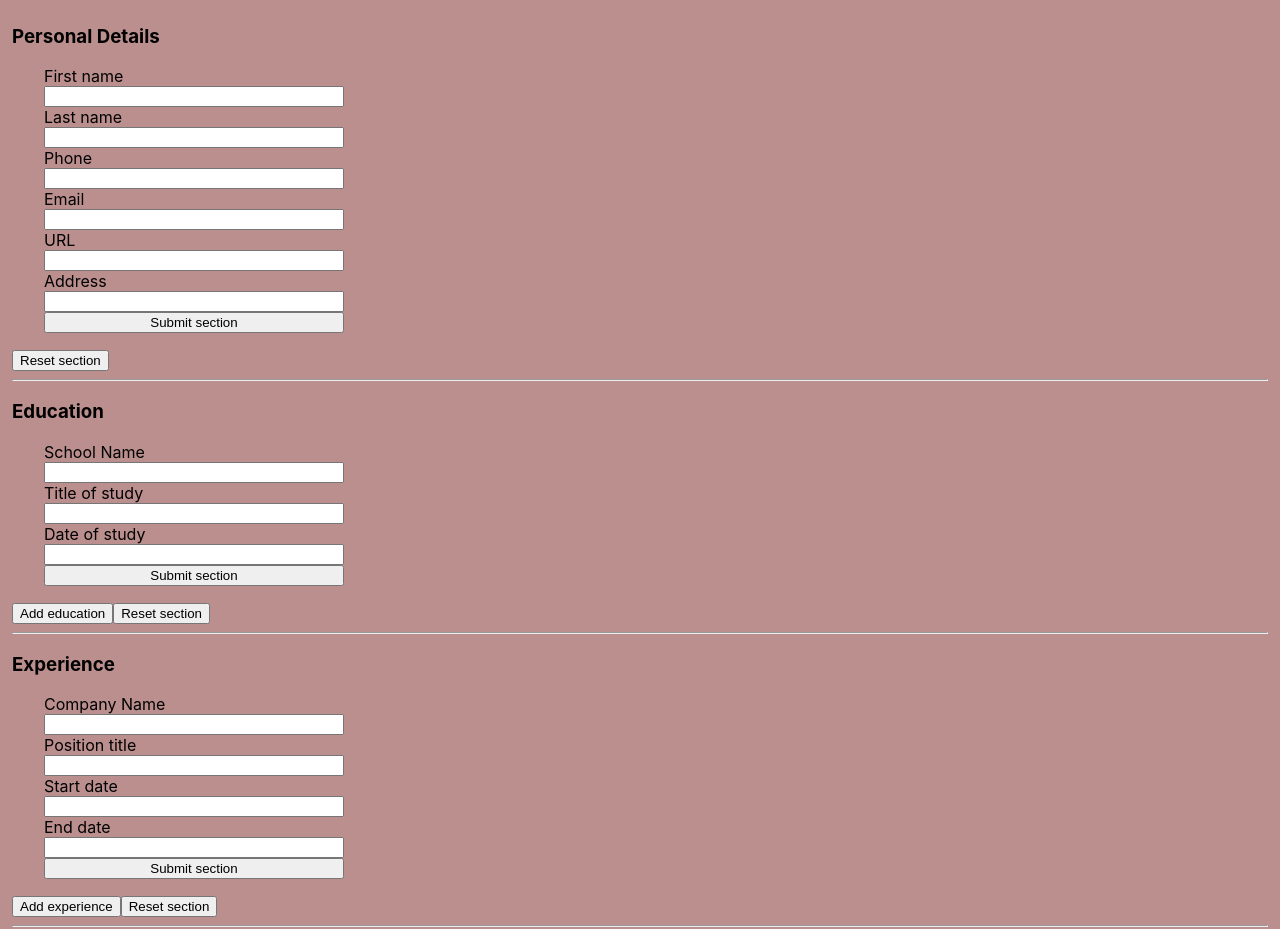
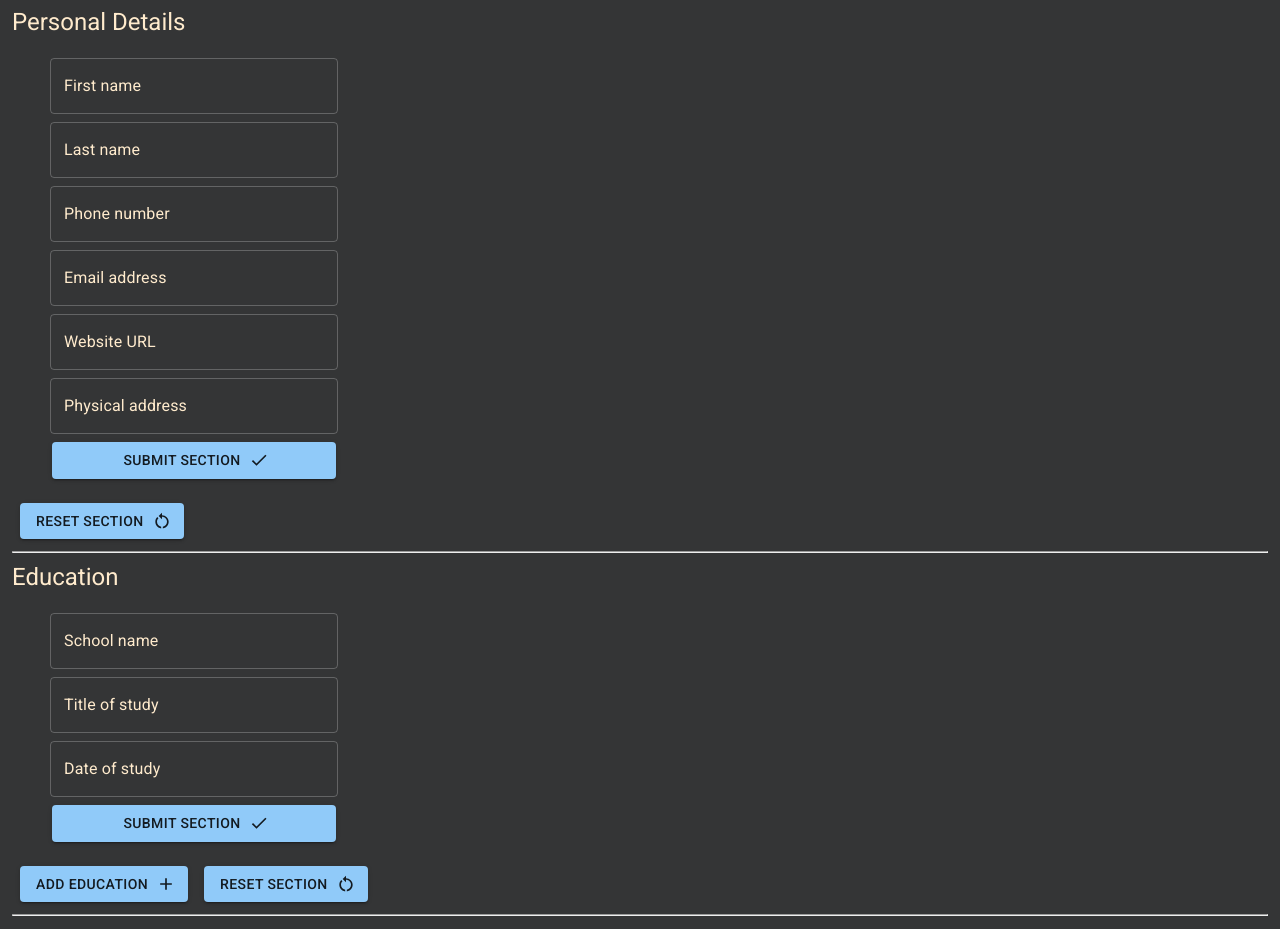
Before and after one commit to kiizerd/cv_project, a React (Create React App) app: page / in a window 1280 px wide. Shown: the top 929 px of the page. Built offline with nearby package versions, Linux system fonts and the light colour scheme.

Commit message:
Add Material UI component library.

```diff
--- a/package.json
+++ b/package.json
@@ -3,6 +3,11 @@
   "version": "0.1.0",
   "private": true,
   "dependencies": {
+    "@emotion/react": "^11.9.0",
+    "@emotion/styled": "^11.8.1",
+    "@fontsource/roboto": "^4.5.5",
+    "@mui/icons-material": "^5.6.2",
+    "@mui/material": "^5.6.3",
     "@testing-library/jest-dom": "^5.16.4",
     "@testing-library/react": "^13.1.1",
     "@testing-library/user-event": "^13.5.0",
--- a/public/index.html
+++ b/public/index.html
@@ -26,6 +26,7 @@
       Learn how to configure a non-root public URL by running `npm run build`.
     -->
     <title>CV Builder</title>
+    <link rel="stylesheet" href="https://fonts.googleapis.com/css?family=Roboto:300,400,500,700&display=swap"/>
   </head>
   <body>
     <noscript>You need to enable JavaScript to run this app.</noscript>
--- a/src/App.js
+++ b/src/App.js
@@ -2,6 +2,42 @@ import PersonalInfo from './components/PersonalInfo';
 import EducationExperience from './components/EducationExperience';
 import PracticalExperience from './components/PracticalExperience';
 import React from 'react'
+import Button from '@mui/material/Button';
+import { ThemeProvider, createTheme } from '@mui/material/styles';
+import { red, amber } from '@mui/material/colors';
+
+const theme = createTheme({
+  palette: {
+    mode: 'dark'
+  },
+  typography: {
+    h5: {
+      color: 'blanchedalmond'
+    },
+    body1: {
+      color: 'blanchedalmond'
+    },
+    button: {
+      color: 'blanchedalmond'
+    },
+  },
+  components: {
+    MuiTextField: {
+      styleOverrides: {
+        root: {
+          margin: '4px 6px'
+        },
+      },
+    },
+    MuiButton: {
+      styleOverrides: {
+        root: {
+          margin: '4px 8px'
+        }
+      }
+    }
+  }
+});
 
 class App extends React.Component {
   constructor(props) {
@@ -96,8 +132,8 @@ class App extends React.Component {
   }
 
   handleSectionReset(sectionKey, inputNames) {
-    const confirmation = window.confirm(`This will reset all data in the ${sectionKey} section. Confirm?`)
-    if (!confirmation) return;
+    // const confirmation = window.confirm(`This will reset all data in the ${sectionKey} section. Confirm?`)
+    // if (!confirmation) return;
     const updatedData = {};
     const updatedSections = {};
     if (sectionKey === 'personal') {
@@ -126,7 +162,7 @@ class App extends React.Component {
   render() {
     const { sections, data } = this.state;
     return (
-      <main>
+      <ThemeProvider theme={theme}>
         <PersonalInfo
           sectionSet={sections.personal}
           handleChange={this.handleInputChange}
@@ -150,6 +186,7 @@ class App extends React.Component {
         <PracticalExperience
           sectionSet={sections.practical}
           addSubSection={this.addSubSection}
+          removeSubSection={this.removeSubSection}
           handleChange={this.handleInputChange}
           handleSubmit={this.handleSubmitSection}
           editSection={this.handleEditSection}
@@ -158,8 +195,8 @@ class App extends React.Component {
         />
 
         <hr/>
-        <button onClick={this.handleFullReset}>Reset all</button>
-      </main>
+        <Button onClick={this.handleFullReset}>Reset all</Button>
+      </ThemeProvider>
     );
   }
 };
--- a/src/components/EducationExperience.js
+++ b/src/components/EducationExperience.js
@@ -1,4 +1,6 @@
 import React from 'react';
+import { Button, Typography, TextField } from '@mui/material';
+import { Check, Close, Edit, Add, RestartAlt } from '@mui/icons-material';
 
 class EducationExperience extends React.Component {
   sectionData(index) {
@@ -16,21 +18,31 @@ class EducationExperience extends React.Component {
 
     return (
       <div key={`education-section-${index}`}>
-        <p id={`school-name-${index}`}>{schoolName}</p>
-        <p id={`title-of-study-${index}`}>{titleOfStudy}</p>
-        <p id={`date-of-study-${index}`}>{dateOfStudy}</p>
+        <Typography variant="body1" id={`school-name-${index}`}>
+          {schoolName}
+        </Typography>
+        <Typography variant="body1" id={`title-of-study-${index}`}>
+          {titleOfStudy}
+        </Typography>
+        <Typography variant="body1" id={`date-of-study-${index}`}>
+          {dateOfStudy}
+        </Typography>
 
-        <button
+        <Button
+          variant="contained"
+          endIcon={<Edit />}
           onClick={(e) => { editSection('education', index) }}
         >
           Edit section
-        </button>
+        </Button>
 
-        <button
+        <Button
+          variant="contained"
+          endIcon={<Close />}
           onClick={(e) => { removeSubSection('education', index) }}
         >
           Remove section
-        </button>
+        </Button>
 
         <hr className="subsection-divider" />
       </div>
@@ -47,34 +59,36 @@ class EducationExperience extends React.Component {
         key={`education-section-${index}`}
         className="EducationExperience"
       >
-        <label htmlFor={`school-name-${index}`}>School Name</label>
-        <input
+        <TextField
+          id={`school-name-${index}`}
+          label="School name"
+          variant="outlined"
+          name={`school-name-${index}`}
           onChange={handleChange}
-          type="text"
-          name={`school-name-${index}`}
-          id={`school-name-${index}`}
           value={schoolName ? schoolName: ''}
         />
 
-        <label htmlFor={`title-of-study-${index}`}>Title of study</label>
-        <input
+        <TextField
+          id={`title-of-study-${index}`}
+          label="Title of study"
+          variant="outlined"
+          name={`title-of-study-${index}`}
           onChange={handleChange}
-          type="text"
-          name={`title-of-study-${index}`}
-          id={`title-of-study-${index}`}
           value={titleOfStudy ? titleOfStudy : ''}
         />
 
-        <label htmlFor={`date-of-study-${index}`}>Date of study</label>
-        <input
+        <TextField
+          id={`date-of-study-${index}`}
+          label="Date of study"
+          variant="outlined"
+          name={`date-of-study-${index}`}
           onChange={handleChange}
-          type="text"
-          name={`date-of-study-${index}`}
-          id={`date-of-study-${index}`}
           value={dateOfStudy ? dateOfStudy : ''}
         />
 
-        <button type="submit">Submit section</button>
+        <Button type="submit" variant="contained" endIcon={<Check />}>
+          Submit section
+        </Button>
       </form>
     );
   };
@@ -85,22 +99,25 @@ class EducationExperience extends React.Component {
 
     return (
       <section className="education-section">
-        <h3>Education</h3>
+      <Typography variant="h5">Education</Typography>
         { sectionSet.map((_, index) => {
             return sectionSet[index] ? this.info(index) : this.form(index);
           })
         }
-        <button
+        <Button
+          variant="contained"
+          endIcon={<Add />}
           onClick={(e) => { addSubSection('education') } }
         >
           Add education
-        </button>
-
-        <button
+        </Button>
+        <Button
           onClick={ (e) => { resetSection('education', inputNames) } }
+          variant="contained"
+          endIcon={<RestartAlt />}
         >
           Reset section
-        </button>
+        </Button>
       </section>
     );
   }
--- a/src/components/PersonalInfo.js
+++ b/src/components/PersonalInfo.js
@@ -1,4 +1,6 @@
 import React from 'react';
+import { Button, Typography, TextField } from '@mui/material';
+import { Check, Edit, RestartAlt } from '@mui/icons-material';
 
 class GeneralInfo extends React.Component {
   sectionData() {
@@ -19,14 +21,20 @@ class GeneralInfo extends React.Component {
 
     return (
       <>
-        <p id='first-name'>{firstName}</p>
-        <p id='last-name'>{lastName}</p>
-        <p id="phone">{phone}</p>
-        <p id="email">{email}</p>
-        <p id="url">{url}</p>
-        <p id="address">{address}</p>
+        <Typography variant="body1" id='first-name'>{firstName}</Typography>
+        <Typography variant="body1" id='last-name'>{lastName}</Typography>
+        <Typography variant="body1" id="phone">{phone}</Typography>
+        <Typography variant="body1" id="email">{email}</Typography>
+        <Typography variant="body1" id="url">{url}</Typography>
+        <Typography variant="body1" id="address">{address}</Typography>
 
-        <button onClick={(e) => { editSection('personal') }} >Edit section</button>
+        <Button
+          variant="contained"
+          endIcon={<Edit />}
+          onClick={ (e) => { editSection('personal') } }
+        >
+          Edit section
+        </Button>
       </>
     );
   }
@@ -37,61 +45,63 @@ class GeneralInfo extends React.Component {
 
     return (
       <form onSubmit={ (e) => { handleSubmit(e, 'personal') }} className="GeneralInfo">
-        <label htmlFor="first-name">First name</label>
-        <input
+        <TextField
+          id="first-name"
+          label="First name"
+          variant="outlined"
+          name="first-name"
           onChange={handleChange}
-          name="first-name"
-          type="text"
-          id="first-name"
           value={firstName ? firstName : ''}
         />
 
-        <label htmlFor="last-name">Last name</label>
-        <input
+        <TextField
+          id="last-name"
+          label="Last name"
+          variant="outlined"
+          name="last-name"
           onChange={handleChange}
-          name="last-name"
-          type="text"
-          id="last-name"
           value={lastName ? lastName : ''}
         />
 
-        <label htmlFor="phone">Phone</label>
-        <input
+        <TextField
+          id="phone"
+          label="Phone number"
+          variant="outlined"
+          name="phone"
           onChange={handleChange}
-          name="phone"
-          type="text"
-          id="phone"
           value={phone ? phone : ''}
         />
 
-        <label htmlFor="email">Email</label>
-        <input
+        <TextField
+          id="email"
+          label="Email address"
+          variant="outlined"
+          name="email"
           onChange={handleChange}
-          name="email"
-          type="email"
-          id="email"
           value={email ? email : email}
         />
 
-        <label htmlFor="url">URL</label>
-        <input
+        <TextField
+          id="url"
+          label="Website URL"
+          variant="outlined"
+          name="url"
           onChange={handleChange}
-          name="url"
-          type="text"
-          id="url"
           value={url ? url : ''}
         />
 
-        <label htmlFor="address">Address</label>
-        <input
+        <TextField
+          id="address"
+          label="Physical address"
+          variant="outlined"
+          name="address"
           onChange={handleChange}
-          name="address"
-          type="text"
-          id="address"
           value={address ? address : ''}
         />
 
-        <button>Submit section</button>
+        <Button type="submit" variant="contained" endIcon={<Check />}>
+          Submit section
+        </Button>
       </form>
     );
   };
@@ -102,9 +112,15 @@ class GeneralInfo extends React.Component {
 
     return (
       <section>
-        <h3>Personal Details</h3>
+        <Typography variant="h5">Personal Details</Typography>
         { sectionSet ? this.info() : this.form() }
-        <button onClick={ (e) => { resetSection('personal', inputNames) } }>Reset section</button>
+        <Button
+          onClick={ (e) => { resetSection('personal', inputNames) } }
+          variant="contained"
+          endIcon={<RestartAlt />}
+        >
+          Reset section
+        </Button>
       </section>
     );
   }
--- a/src/components/PracticalExperience.js
+++ b/src/components/PracticalExperience.js
@@ -1,4 +1,6 @@
 import React from 'react';
+import { Button, Typography, TextField } from '@mui/material';
+import { Check, Close, Edit, Add, RestartAlt } from '@mui/icons-material';
 
 class PracticalExperience extends React.Component {
   sectionData(index) {
@@ -17,31 +19,58 @@ class PracticalExperience extends React.Component {
 
     return (
       <div key={`practical-section-${index}`}>
-        <p id={`company-name-${index}`}>{companyName}</p>
-        <p id={`position-title-${index}`}>{positionTitle}</p>
-        <p id={`start-date-${index}`}>{startDate}</p>
-        <p id={`end-date-${index}`}>{endDate}</p>
+        <Typography variant="body1" id={`company-name-${index}`}>
+          {companyName}
+        </Typography>
+        <Typography variant="body1" id={`position-title-${index}`}>
+          {positionTitle}
+        </Typography>
+        <Typography variant="body1" id={`start-date-${index}`}>
+          {startDate}
+        </Typography>
+        <Typography variant="body1" id={`end-date-${index}`}>
+          {endDate}
+        </Typography>
 
-        <button
+        <Button
+          variant="contained"
+          endIcon={<Edit />}
           onClick={(e) => { editSection('practical', index) }}
         >
           Edit section
-        </button>
+        </Button>
 
-        <button
+        <Button
+          variant="contained"
+          endIcon={<Close />}
           onClick={(e) => { removeSubSection('practical', index) }}
         >
           Remove section
-        </button>
+        </Button>
 
         <hr className="subsection-divider" />
       </div>
     );
   }
 
+  removeSectionBtn(index, contained=true) {
+    const { removeSubSection } = this.props;
+
+    return (
+      <Button
+        variant={contained ? "contained" : ''}
+        endIcon={<Close />}
+        onClick={(e) => { removeSubSection('practical', index) }}
+      >
+        Remove section
+      </Button>
+    );
+  }
+
   form(index) {
     const { handleChange, handleSubmit } = this.props;
     const { companyName, positionTitle, startDate, endDate } = this.sectionData(index);
+    const sectionRemoveable = index !== 0;
 
     return (
       <form
@@ -49,43 +78,48 @@ class PracticalExperience extends React.Component {
         key={`practical-section-${index}`}
         className="PracticalExperience"
       >
-        <label htmlFor={`company-name-${index}`}>Company Name</label>
-        <input
+
+        <TextField
+          id={`company-name-${index}`}
+          label="Company name"
+          variant="outlined"
+          name={`company-name-${index}`}
           onChange={handleChange}
-          type="text"
-          name={`company-name-${index}`}
-          id={`company-name-${index}`}
           value={companyName ? companyName : ''}
         />
 
-        <label htmlFor={`position-title-${index}`}>Position title</label>
-        <input
+        <TextField
+          id={`position-title-${index}`}
+          label="Position title"
+          variant="outlined"
+          name={`position-title-${index}`}
           onChange={handleChange}
-          type="text"
-          name={`position-title-${index}`}
-          id={`position-title-${index}`}
           value={positionTitle ? positionTitle : ''}
         />
 
-        <label htmlFor={`start-date-${index}`}>Start date</label>
-        <input
+        <TextField
+          id={`start-date-${index}`}
+          label="Start date"
+          variant="outlined"
+          name={`start-date-${index}`}
           onChange={handleChange}
-          type="text"
-          name={`start-date-${index}`}
-          id={`start-date-${index}`}
           value={startDate ? startDate : ''}
         />
 
-        <label htmlFor={`end-date-${index}`}>End date</label>
-        <input
+        <TextField
+          id={`end-date-${index}`}
+          label="End date"
+          variant="outlined"
+          name={`end-date-${index}`}
           onChange={handleChange}
-          type="text"
-          name={`end-date-${index}`}
-          id={`end-date-${index}`}
           value={endDate ? endDate : ''}
         />
 
-        <button type="submit" >Submit section</button>
+        <Button type="submit" variant="contained"  endIcon={<Check />}>
+          Submit section
+        </Button>
+
+        {sectionRemoveable ? this.removeSectionBtn(index, false) : null}
       </form>
     );
   };
@@ -96,22 +130,25 @@ class PracticalExperience extends React.Component {
 
     return (
       <section className="practical-section">
-        <h3>Experience</h3>
+      <Typography variant="h5">Experience</Typography>
         { sectionSet.map((_, index) => {
             return sectionSet[index] ? this.info(index) : this.form(index)
           })
         }
-        <button
-          onClick={ (e) => { addSubSection('practical') } }
+        <Button
+          variant="contained"
+          endIcon={<Add />}
+          onClick={(e) => { addSubSection('practical') } }
         >
           Add experience
-        </button>
-
-        <button
+        </Button>
+        <Button
           onClick={ (e) => { resetSection('practical', inputNames) } }
+          variant="contained"
+          endIcon={<RestartAlt />}
         >
           Reset section
-        </button>
+        </Button>
       </section>
     );
   }
--- a/src/index.css
+++ b/src/index.css
@@ -5,7 +5,7 @@ body {
     sans-serif;
   -webkit-font-smoothing: antialiased;
   -moz-osx-font-smoothing: grayscale;
-  background-color: rosybrown;
+  background-color: #343536;
 }
 
 code {
@@ -13,7 +13,7 @@ code {
     monospace;
 }
 
-main {
+#root {
   margin: 0 auto;
   padding: 6px 12px;
 }
```
Also changed, not shown: src/styles/PersonalInfo.css (added), 1 other file (tests, documents, lock files or other folders).
